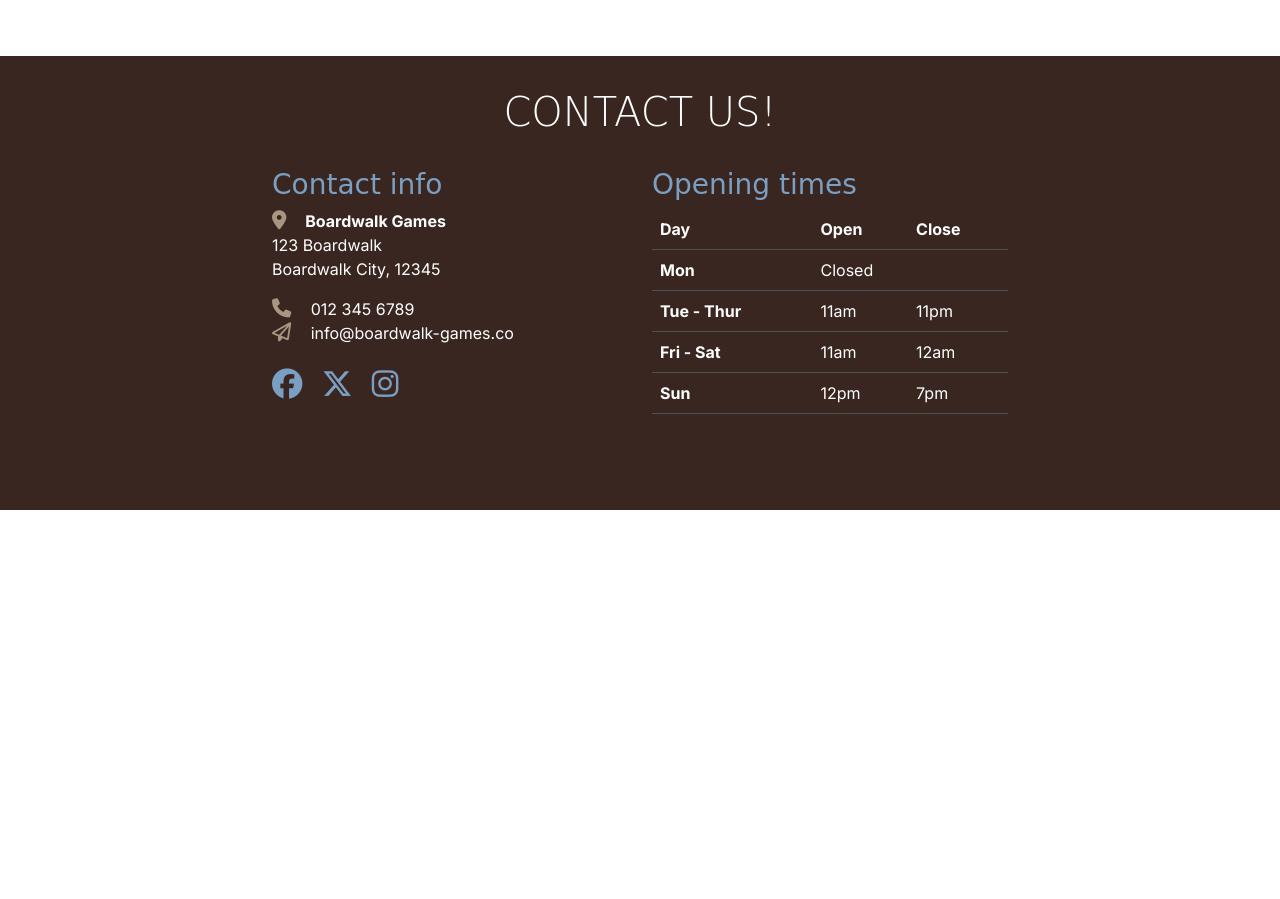
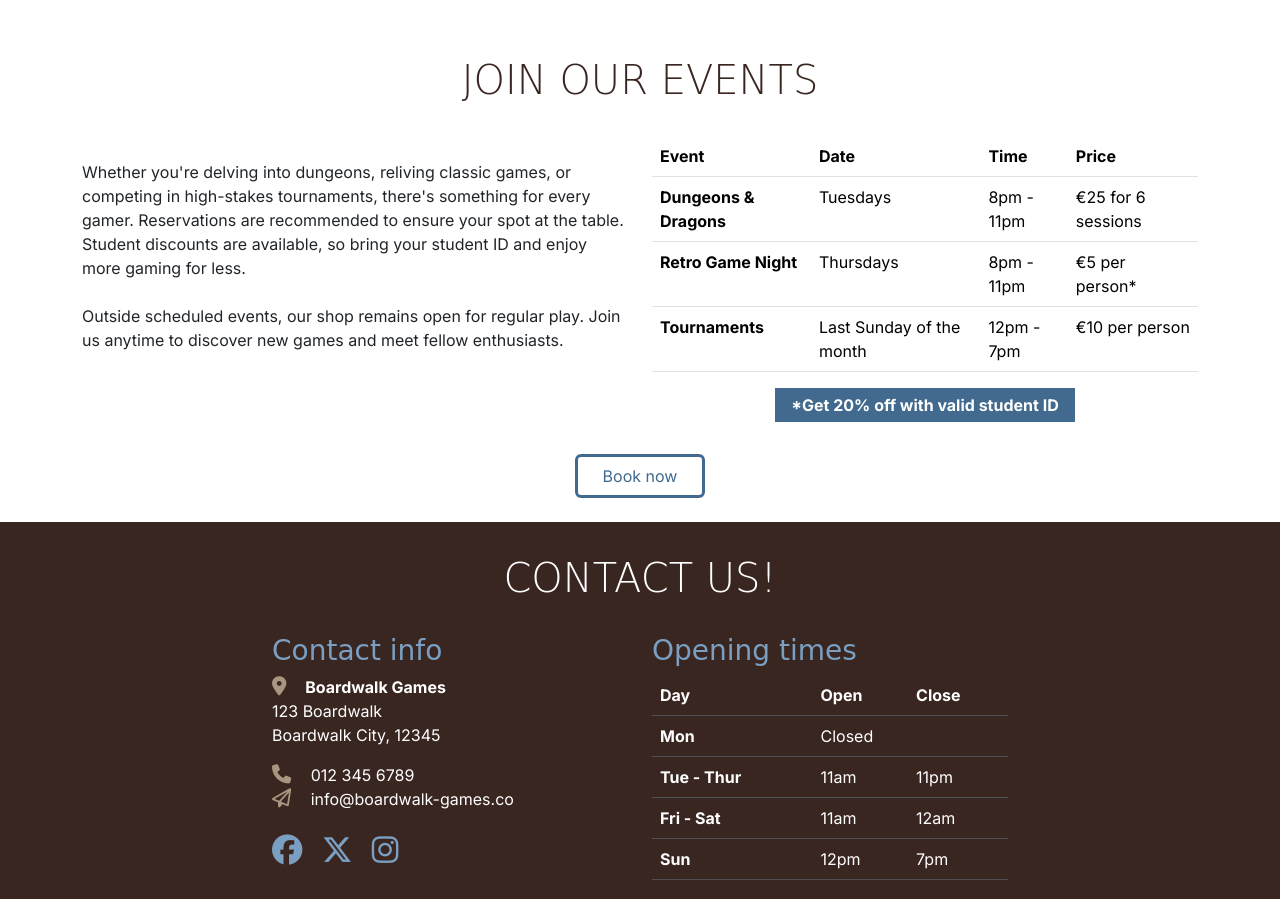
Before and after one commit to LorealCI/boardwalk-games, a plain HTML site: page index.html in a window 1280 px wide. Shown: the part 1120-2019 px from the top of the page. Before the commit the page ends 1630 px from the top, so only its background shows below. Drawn offline with nearby package versions, Linux system fonts and the light colour scheme; a web font is replaced by a local one.

Commit message:
added events section

```diff
--- a/assets/css/style.css
+++ b/assets/css/style.css
@@ -84,6 +84,17 @@ h2 {
     margin-bottom: 1.5rem;
 }
 
+/*Events Section*/
+.student-discount {
+    background-color: var(--highlight-color);
+    color: white;
+    font-weight: bold;
+    display: block;
+    max-width: 300px;
+    margin: auto;
+    padding: 5px 10px;
+}
+
 /* Game library cards */
 
 #new-games .card,
--- a/index.html
+++ b/index.html
@@ -74,14 +74,19 @@
               <a class="nav-link" href="#">Services</a>
             </li>
             <li class="nav-item">
+              <a class="nav-link" href="#events">Events</a>
+            </li>
+            <li class="nav-item">
               <a class="nav-link" href="game-library.html">Games</a>
             </li>
             <li class="nav-item">
               <a class="nav-link" href="#contact">Contact</a>
             </li>
             <li class="nav-item">
-              <a href="booking.html" class="btn custom-button-filled ms-lg-3">Book now</a>
-          </li>
+              <a href="booking.html" class="btn custom-button-filled ms-lg-3"
+                >Book now</a
+              >
+            </li>
           </ul>
         </div>
       </div>
@@ -101,7 +106,9 @@
             ready for your next challenge, or a student gamer looking for a fun,
             affordable hangout, we've got you covered.
           </p>
-          <a href="booking.html" class="btn custom-button-outline mb-4">Book now</a>
+          <a href="booking.html" class="btn custom-button-outline mb-4"
+            >Book now</a
+          >
         </div>
 
         <div class="col-12 col-xl-6">
@@ -270,6 +277,68 @@
           </div>
         </div>
       </section>
+
+      <!--Events Section-->
+      <section id="events" class="container section">
+        <div class="row">
+          <div class="col-12 text-center">
+            <h2 class="display-6">Join our events</h2>
+          </div>
+          <div class="col-12 col-xl-6">
+            <p class="my-4">
+              Whether you're delving into dungeons, reliving classic games, or
+              competing in high-stakes tournaments, there's something for every
+              gamer. Reservations are recommended to ensure your spot at the
+              table. Student discounts are available, so bring your student ID
+              and enjoy more gaming for less.
+            </p>
+            <p class="my-4">
+              Outside scheduled events, our shop remains open for regular play.
+              Join us anytime to discover new games and meet fellow enthusiasts.
+            </p>
+          </div>
+
+          <div class="col-12 col-xl-6">
+            <div>
+              <table class="table table-hover">
+                <thead>
+                  <tr>
+                    <th scope="col">Event</th>
+                    <th scope="col">Date</th>
+                    <th scope="col">Time</th>
+                    <th scope="col">Price</th>
+                  </tr>
+                </thead>
+                <tbody>
+                  <tr>
+                    <th scope="row">Dungeons & Dragons</th>
+                    <td>Tuesdays</td>
+                    <td>8pm - 11pm</td>
+                    <td>€25 for 6 sessions</td>
+                  </tr>
+                  <tr>
+                    <th scope="row">Retro Game Night</th>
+                    <td>Thursdays</td>
+                    <td>8pm - 11pm</td>
+                    <td>€5 per person*</td>
+                  </tr>
+                  <tr>
+                    <th scope="row">Tournaments</th>
+                    <td>Last Sunday of the month</td>
+                    <td>12pm - 7pm</td>
+                    <td>€10 per person</td>
+                  </tr>
+                </tbody>
+              </table>
+              <p class="student-discount text-center">*Get 20% off with valid student ID</p>
+            </div>
+          </div>
+        </div>
+      </section>
+      <div id="events-button" class="text-center">
+        <a href="booking.html" class="btn custom-button-outline mb-4"
+          >Book now</a>
+      </div>
     </main>
     <!--Footer / contact section-->
     <!--mt-auto added to push footer to bottom of the page-->
@@ -299,21 +368,24 @@
                 href="https://www.facebook.com/"
                 class="social-link"
                 target="_blank"
-                aria-label="Visit our facebook page (opens in a new tab)" rel="noopener"
+                aria-label="Visit our facebook page (opens in a new tab)"
+                rel="noopener"
                 ><i class="fa-brands fa-facebook"></i
               ></a>
               <a
                 href="https://x.com/"
                 class="social-link"
                 target="_blank"
-                aria-label="Visit our X feed (opens in a new tab)" rel="noopener"
+                aria-label="Visit our X feed (opens in a new tab)"
+                rel="noopener"
                 ><i class="fa-brands fa-x-twitter"></i
               ></a>
               <a
                 href="https://www.instagram.com/"
                 class="social-link"
                 target="_blank"
-                aria-label="Visit our instagram page (opens in a new tab)" rel="noopener"
+                aria-label="Visit our instagram page (opens in a new tab)"
+                rel="noopener"
                 ><i class="fa-brands fa-instagram"></i
               ></a>
             </div>
```
Also changed, not shown: booking.html (+3 -0 lines), game-library.html (+3 -0 lines), success.html (+3 -0 lines).
